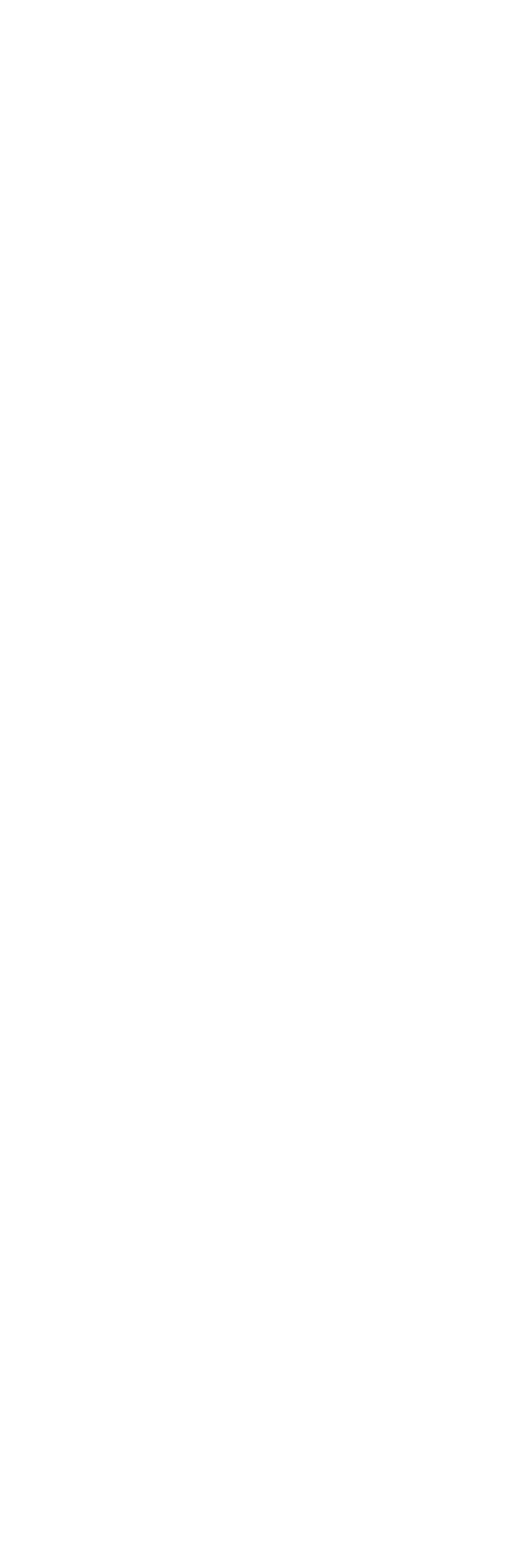
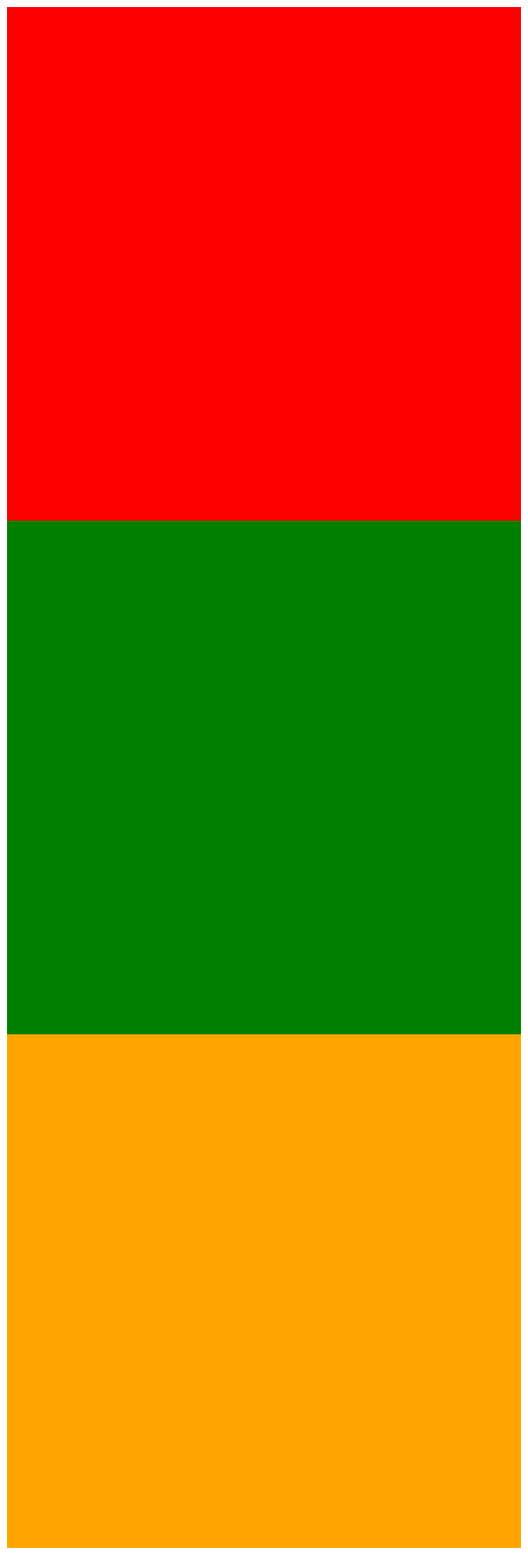
Before and after one commit to shuupsy/CodingS_MediaQ_exo5-carredemi, a plain HTML site: page index.html in a window 600 px wide. Shown: the whole page at 88% size. Before the commit the page ends 800 px from the top, so only its background shows below. Drawn offline with Linux system fonts and the light colour scheme.

Commit message:
Exo5 fini

```diff
--- a/index.html
+++ b/index.html
@@ -7,6 +7,8 @@
     <link rel="stylesheet" href="./public/css/style.css">
 </head>
 <body>
-
+    <div class="square1"></div>
+    <div class="square2"></div>
+    <div class="square3"></div>
 </body>
 </html>
--- a/public/css/style.css
+++ b/public/css/style.css
@@ -0,0 +1,59 @@
+/* exo1 */
+@media screen and (min-width:1024px) {
+    .square1 {
+        background-color: red;
+        width: 33vw;
+        height: 33vw;
+    }
+    .square2 {
+        background-color: green;
+        width: 33vw;
+        height: 33vw;
+    }
+    .square3 {
+        background-color: orange;
+        width: 33vw;
+        height: 33vw;
+    }
+}
+/* exo2 */
+@media screen and (min-width:600px) and (max-width:1024px) {
+    .square1 {
+        background-color: red;
+        width: 50vw;
+        height: 50vw;
+    }
+    .square2 {
+        background-color: green;
+        width: 50vw;
+        height: 33vw;
+    }
+    .square3 {
+        background-color: orange;
+        width: 50vw;
+        height: 50vw;
+    }
+}
+
+/* exo3 */
+@media screen and (min-width:320px) and (max-width:600px) {
+    .square1 {
+        background-color: red;
+        width:100%;
+        height:0;
+        padding-bottom: 100%;
+    }
+
+    .square2 {
+        background-color: green;
+        width:100%;
+        height:0;
+        padding-bottom: 100%;
+    }
+    .square3 {
+        background-color: orange;
+        width:100%;
+        height:0;
+        padding-bottom: 100%;
+    }
+}
```
